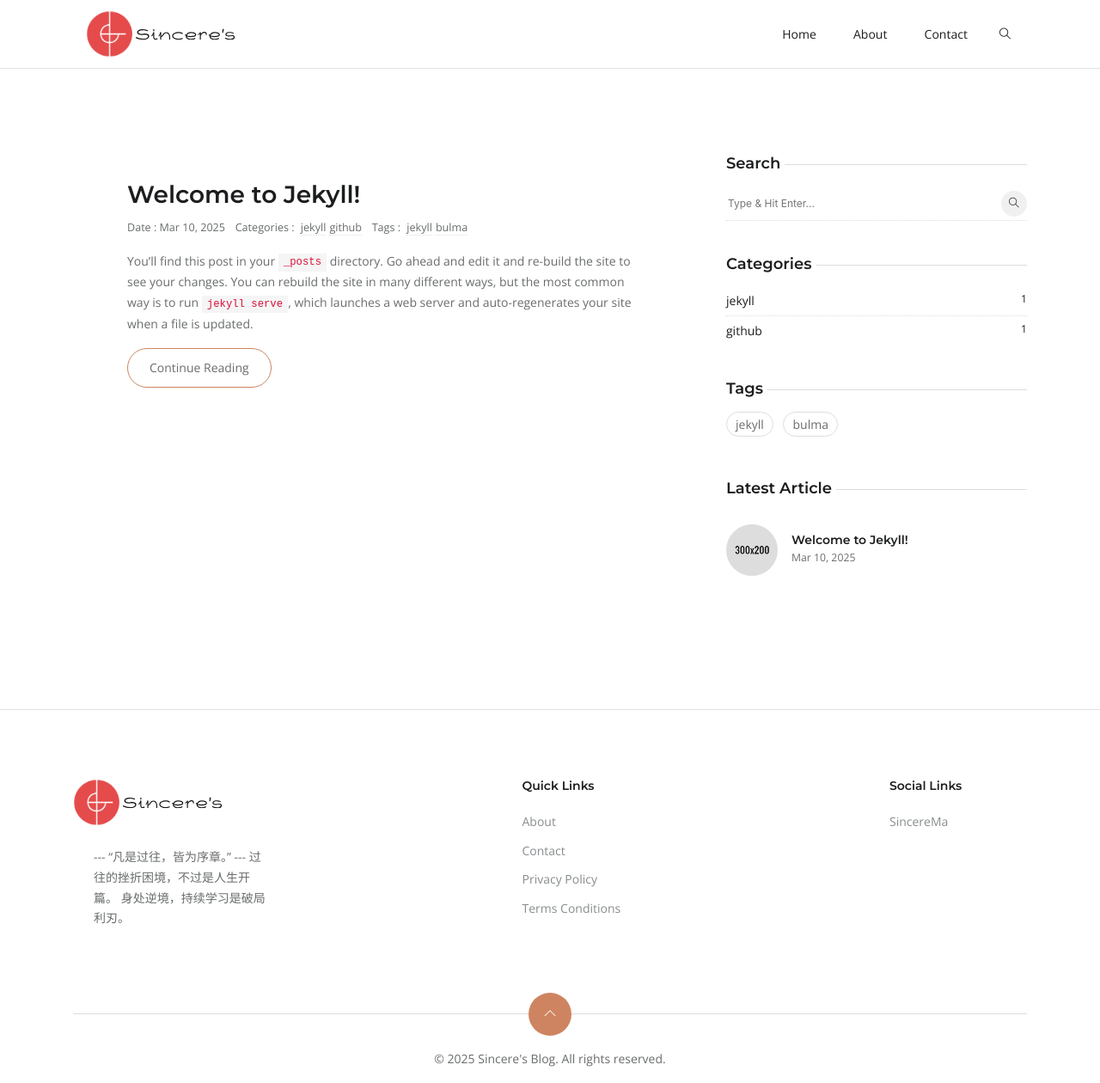
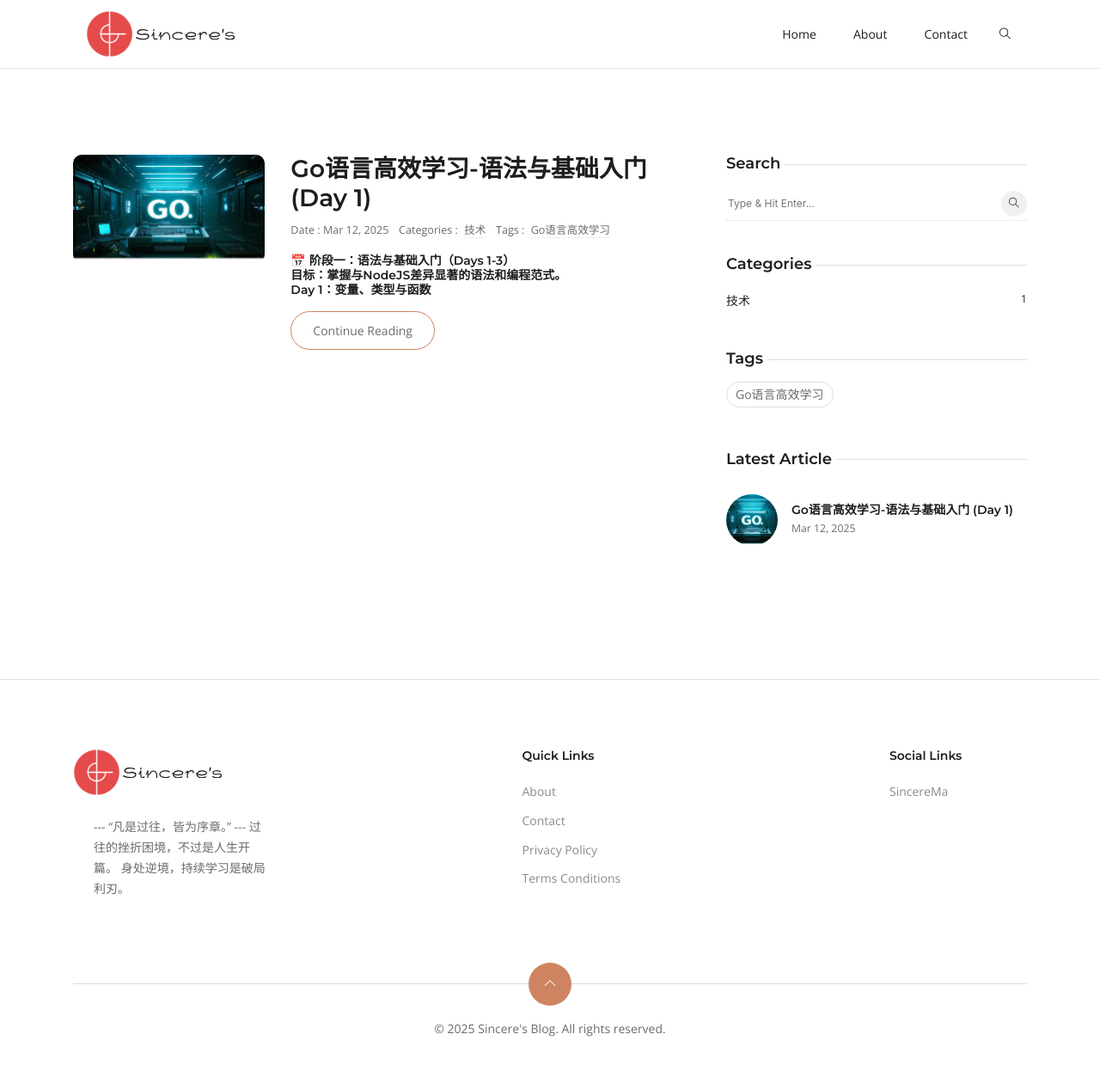
Before and after one commit to SincereMa/SincereMa.github.io, a Jekyll site: the page built from index.html, in a window 1280 px wide and 1260 px high. Shown: the whole window at 86% size. Built offline with Jekyll 4.4.1, drawn with Linux system fonts in a browser that asks for light colours; the list of posts is cut into pages by our own code.

Commit message:
fix site issue and upload go learn day1

````diff
--- a/_includes/latests_widget.html
+++ b/_includes/latests_widget.html
@@ -5,10 +5,10 @@
     {% for post in site.posts limit: 3 %}
     <li class="media widget-post is-align-items-center">
       <a href="{{ post.url | relative_url }}">
-        {% if post.thumbs.size > 0 %}
-        <img loading="lazy" src="{{ "/assets/images/post/" | append: post.thumbs[0] | relative_url }}" class="" alt="post-thumb">
+        {% if post.thumb %}
+        <img loading="lazy" src="{{ post.thumb }}" alt="post-thumb">
         {% else %}
-        <img loading="lazy" src="{{ "/assets/images/post/" | append: 'default.png' | relative_url }}" class="" alt="post-thumb">
+        <img loading="lazy" src="{{ "/assets/images/post/default.png" }}" alt="post-thumb">
         {% endif %}
       </a>
       <div class="ml-4">
--- a/_posts/2025-03-10-welcome-to-jekyll.markdown
+++ /dev/null
@@ -1,31 +0,0 @@
----
-layout: post
-title:  "Welcome to Jekyll!"
-date:   2025-03-10 14:09:54 +0800
-categories: jekyll github
-tags: jekyll bulma
-thumbs:
----
-You’ll find this post in your `_posts` directory. Go ahead and edit it and re-build the site to see your changes. You can rebuild the site in many different ways, but the most common way is to run `jekyll serve`, which launches a web server and auto-regenerates your site when a file is updated.
-
-Jekyll requires blog post files to be named according to the following format:
-
-`YEAR-MONTH-DAY-title.MARKUP`
-
-Where `YEAR` is a four-digit number, `MONTH` and `DAY` are both two-digit numbers, and `MARKUP` is the file extension representing the format used in the file. After that, include the necessary front matter. Take a look at the source for this post to get an idea about how it works.
-
-Jekyll also offers powerful support for code snippets:
-
-``` ruby
-def print_hi(name)
-  puts "Hi, #{name}"
-end
-print_hi('Tom')
-#=> prints 'Hi, Tom' to STDOUT.
-```
-
-Check out the [Jekyll docs][jekyll-docs] for more info on how to get the most out of Jekyll. File all bugs/feature requests at [Jekyll’s GitHub repo][jekyll-gh]. If you have questions, you can ask them on [Jekyll Talk][jekyll-talk].
-
-[jekyll-docs]: https://jekyllrb.com/docs/home
-[jekyll-gh]:   https://github.com/jekyll/jekyll
-[jekyll-talk]: https://talk.jekyllrb.com/
--- a/index.html
+++ b/index.html
@@ -7,29 +7,33 @@ layout: home
 
 {% if paginator.posts.size > 0 %}
 {% for post in paginator.posts %}
-<article class="columns is-multiline is-justify-content-center mx-6">
-  <div class="column is-12">
-    {% if post.thumbs %}
+<article class="columns is-multiline is-justify-content-center mb-6">
+  {% if post.thumb %}
+  <div class="column is-4-tablet">
     <div class="post-slider">
-      {% for thumb in post.thumbs %}
-      <img loading="lazy" src="{{ "/assets/images/post/" | append: thumb | relative_url }}" class="" alt="post-thumb">
-      {% endfor %}
+      <img loading="lazy" src="{{ post.thumb }}" alt="post-thumb">
     </div>
-    {% endif %}
   </div>
-  <div class="column is-12">
+  {% endif %}
+  <div class="column is-8-tablet">
     {% assign date_format = site.minima.date_format | default: "%b %-d, %Y" %}
     <h3><a class="post-title" href="{{ post.url | relative_url }}">{{ post.title }}</a></h3>
     <ul class="list-inline post-meta mb-4">
       <li class="list-inline-item">Date : {{ post.date | date: date_format }}</li>
       {% if post.categories %}
       <li class="list-inline-item">Categories :
-      {% for category in post.categories %}<a href="#!" class="ml-1">{{ category }}</a>{% endfor %}
+      {% for category in post.categories %}
+      {% assign anchor = category | cgi_escape | escape %}
+      <a href="{{ "/category/#" | append: anchor }}" class="ml-1">{{ category }}</a>
+      {% endfor %}
       </li>
       {% endif %}
       {% if post.tags %}
       <li class="list-inline-item">Tags :
-      {% for tag in post.tags %}<a href="#!" class="ml-1">{{ tag }}</a>{% endfor %}
+      {% for tag in post.tags %}
+      {% assign anchor = tag | cgi_escape | escape %}
+      <a href="{{ "/tag/#" | append: anchor }}" class="ml-1">{{ tag }}</a>
+      {% endfor %}
       </li>
       {% endif %}
     </ul>
````
Also changed, not shown: _posts/2025-03-12-learn-go-day-1.md (added, +212 -0 lines), assets/images/post/Learn-Go-full.png (added), assets/images/post/default.png.
